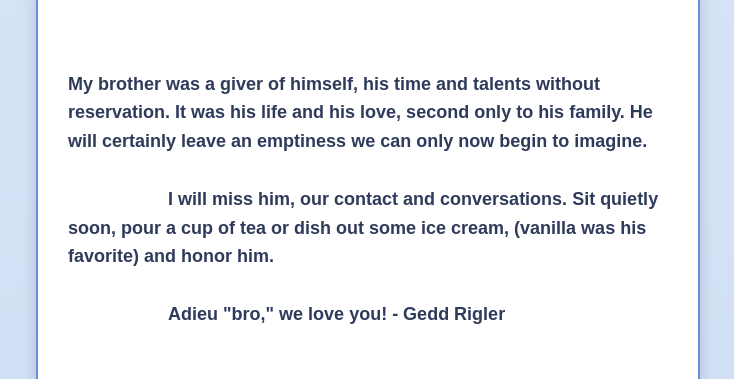
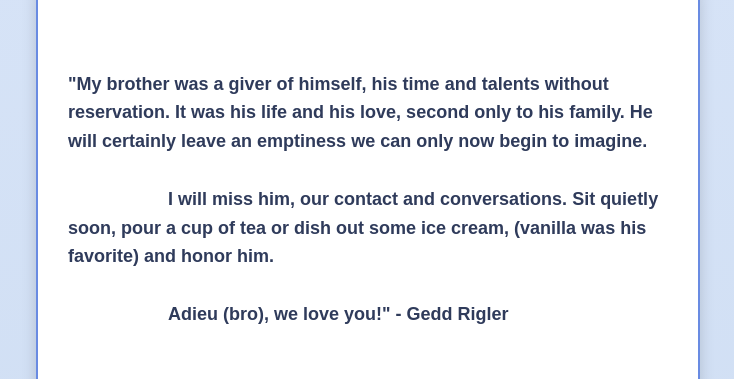
Before and after one commit to KyleCSharp/RichardRigler, a plain HTML site: page Public/about.html in a window 1280 px wide. Shown: the part 932-1311 px from the top of the page, without its empty margins (272-1006 px from the left). Drawn offline with Linux system fonts and the light colour scheme.

Commit message:
fixed typo

```diff
--- a/Public/about.html
+++ b/Public/about.html
@@ -17,9 +17,9 @@
                 <p>"Some fond memories I have of my dad are just goofing around, his dad jokes, every time he hugged me, his random words of wisdom, and our family vacations". - Rana</p>
             </div>
             <div class="card" class="center-box">
-                <p>My brother was a giver of himself, his time and talents without reservation. It was his life and his love, second only to his family. He will certainly leave an emptiness we can only now begin to imagine.<br>
+                <p>"My brother was a giver of himself, his time and talents without reservation. It was his life and his love, second only to his family. He will certainly leave an emptiness we can only now begin to imagine.<br>
                     I will miss him, our contact and conversations. Sit quietly soon, pour a cup of tea or dish out some ice cream, (vanilla was his favorite) and honor him.<br>
-                    Adieu "bro," we love you! - Gedd Rigler</p>
+                    Adieu (bro), we love you!" - Gedd Rigler</p>
                 </p>
             </div>
 
```
